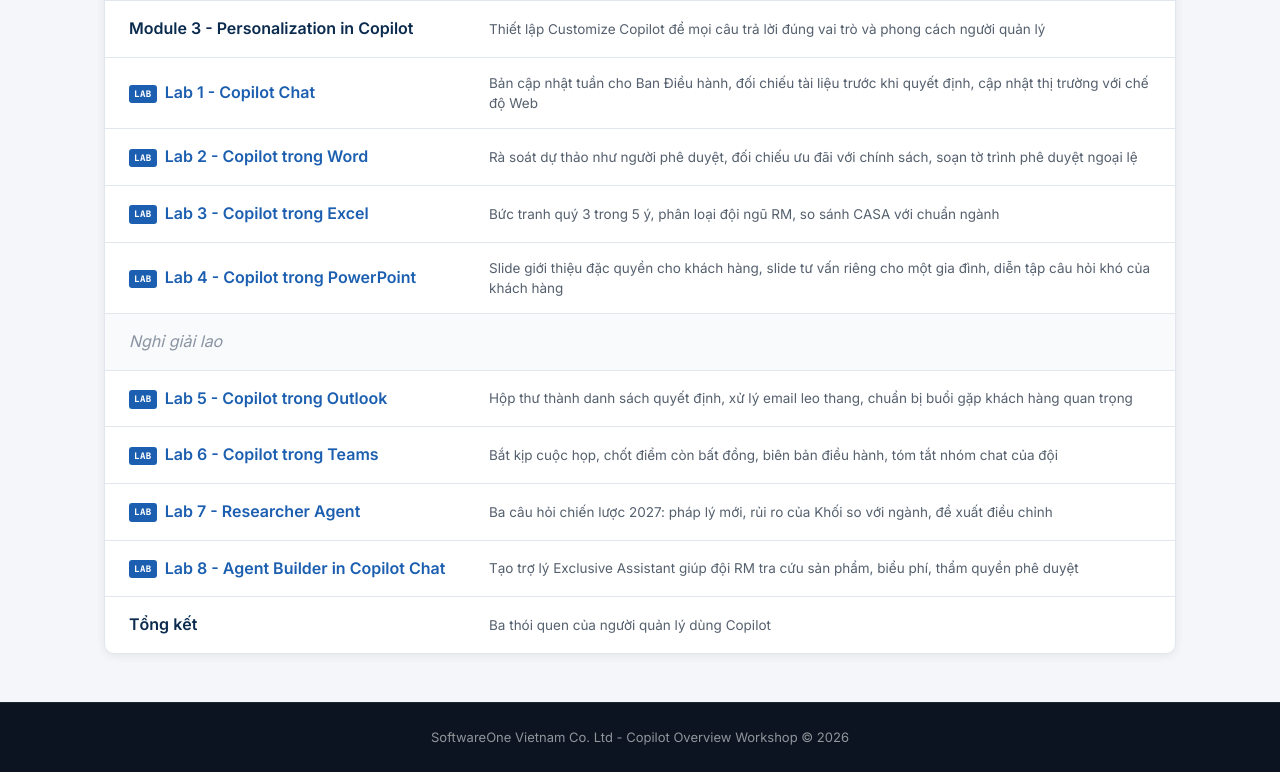
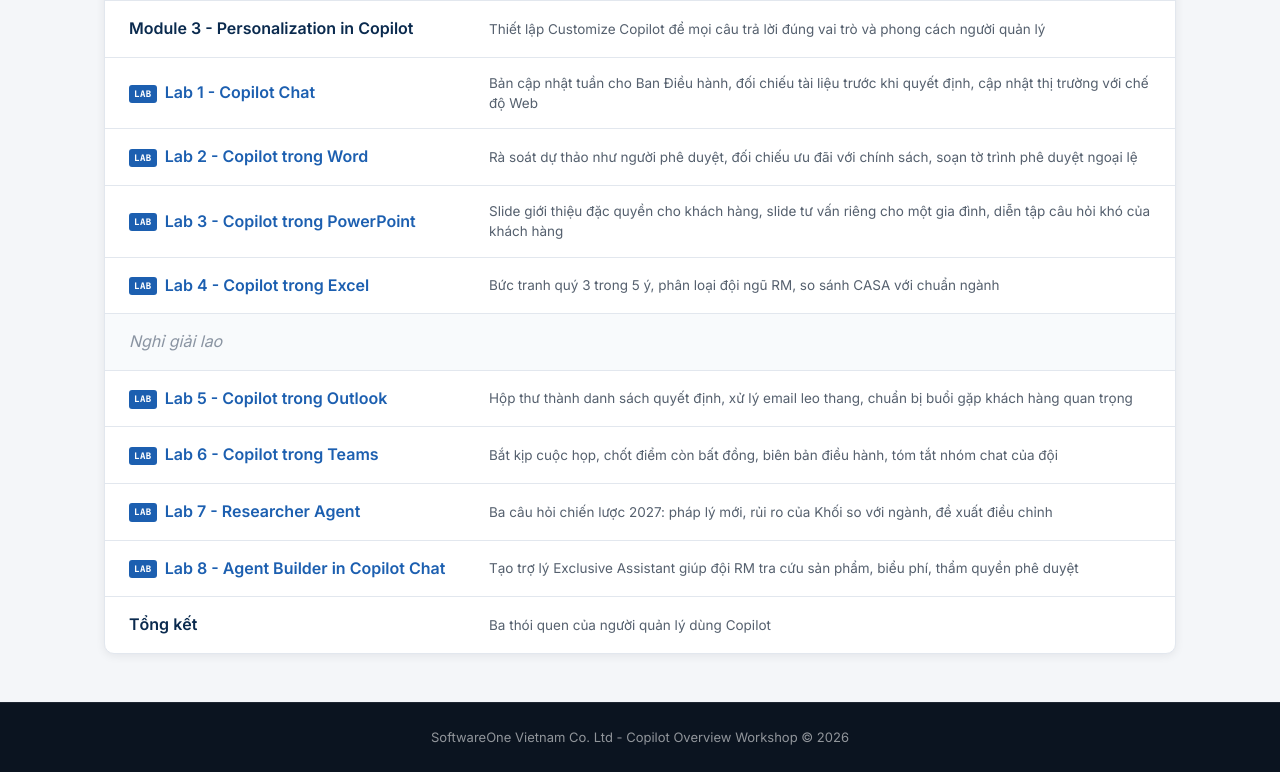
Before and after one commit to HL20003/CopilotOverview, a plain HTML site: page public/index.html in a window 1280 px wide. Shown: the part 711-1483 px from the top of the page. Drawn offline with nearby package versions, Linux system fonts and the light colour scheme.

Commit message:
Swap Lab 3 and Lab 4 order: PowerPoint before Excel
Co-Authored-By: Claude Opus 5.5 <noreply@anthropic.com>

```diff
--- a/public/index.html
+++ b/public/index.html
@@ -63,12 +63,12 @@
                         <span class="content-desc">Rà soát dự thảo như người phê duyệt, đối chiếu ưu đãi với chính sách, soạn tờ trình phê duyệt ngoại lệ</span>
                     </div>
                     <div class="agenda-row lab" data-module="lab-3">
-                        <span class="module-name"><a href="#lab-3">Lab 3 - Copilot trong Excel</a></span>
-                        <span class="content-desc">Bức tranh quý 3 trong 5 ý, phân loại đội ngũ RM, so sánh CASA với chuẩn ngành</span>
+                        <span class="module-name"><a href="#lab-3">Lab 3 - Copilot trong PowerPoint</a></span>
+                        <span class="content-desc">Slide giới thiệu đặc quyền cho khách hàng, slide tư vấn riêng cho một gia đình, diễn tập câu hỏi khó của khách hàng</span>
                     </div>
                     <div class="agenda-row lab" data-module="lab-4">
-                        <span class="module-name"><a href="#lab-4">Lab 4 - Copilot trong PowerPoint</a></span>
-                        <span class="content-desc">Slide giới thiệu đặc quyền cho khách hàng, slide tư vấn riêng cho một gia đình, diễn tập câu hỏi khó của khách hàng</span>
+                        <span class="module-name"><a href="#lab-4">Lab 4 - Copilot trong Excel</a></span>
+                        <span class="content-desc">Bức tranh quý 3 trong 5 ý, phân loại đội ngũ RM, so sánh CASA với chuẩn ngành</span>
                     </div>
                     <div class="agenda-row break">
                         <span class="module-name"><em>Nghỉ giải lao</em></span>
--- a/public/js/app.js
+++ b/public/js/app.js
@@ -8,8 +8,8 @@ const demoFiles = [
     { id: 'proposal', name: 'Thỏa thuận Hợp tác Exclusive Banking.docx', desc: 'Lab 2 - Word', icon: 'word', url: 'files/thoa-thuan-hop-tac-exclusive-banking.docx' },
     { id: 'handbook', name: 'Sổ tay Sản phẩm và Chính sách Exclusive.docx', desc: 'Lab 2 - Word, Lab 8 - Agent Builder (knowledge source)', icon: 'word', url: 'files/so-tay-san-pham-va-chinh-sach-exclusive.docx' },
     { id: 'policy-sample', name: 'SAMPLE Chính sách Bảo mật Thông tin Khách hàng.docx', desc: 'Lab 2 - Word (phần mở rộng)', icon: 'word', url: 'files/sample-chinh-sach-bao-mat-thong-tin-khach-hang.docx' },
-    { id: 'financial', name: 'Financial Analysis Q3 2026.xlsx', desc: 'Lab 1 - Copilot Chat, Lab 3 - Excel, Lab 7 - Researcher', icon: 'excel', url: 'files/financial-analysis-q3-2026.xlsx' },
-    { id: 'privilege', name: 'Chương trình Đặc quyền Exclusive 2027.docx', desc: 'Lab 1 - Copilot Chat, Lab 4 - PowerPoint', icon: 'word', url: 'files/chuong-trinh-dac-quyen-exclusive-2027.docx' },
+    { id: 'financial', name: 'Financial Analysis Q3 2026.xlsx', desc: 'Lab 1 - Copilot Chat, Lab 4 - Excel, Lab 7 - Researcher', icon: 'excel', url: 'files/financial-analysis-q3-2026.xlsx' },
+    { id: 'privilege', name: 'Chương trình Đặc quyền Exclusive 2027.docx', desc: 'Lab 1 - Copilot Chat, Lab 3 - PowerPoint', icon: 'word', url: 'files/chuong-trinh-dac-quyen-exclusive-2027.docx' },
 ];
 
 // Danh sách module và file markdown tương ứng
@@ -19,8 +19,8 @@ const modules = {
     'module-3': { title: 'Module 3 - Personalization in Copilot', file: 'labs/module-3/index.md' },
     'lab-1':    { title: 'Lab 1 - Copilot Chat', file: 'labs/lab-1/index.md' },
     'lab-2':    { title: 'Lab 2 - Copilot trong Word', file: 'labs/lab-2/index.md' },
-    'lab-3':    { title: 'Lab 3 - Copilot trong Excel', file: 'labs/lab-3/index.md' },
-    'lab-4':    { title: 'Lab 4 - Copilot trong PowerPoint', file: 'labs/lab-4/index.md' },
+    'lab-3':    { title: 'Lab 3 - Copilot trong PowerPoint', file: 'labs/lab-3/index.md' },
+    'lab-4':    { title: 'Lab 4 - Copilot trong Excel', file: 'labs/lab-4/index.md' },
     'lab-5':    { title: 'Lab 5 - Copilot trong Outlook', file: 'labs/lab-5/index.md' },
     'lab-6':    { title: 'Lab 6 - Copilot trong Teams', file: 'labs/lab-6/index.md' },
     'lab-7':    { title: 'Lab 7 - Researcher Agent', file: 'labs/lab-7/index.md' },
```
Also changed, not shown: 2 other files.
